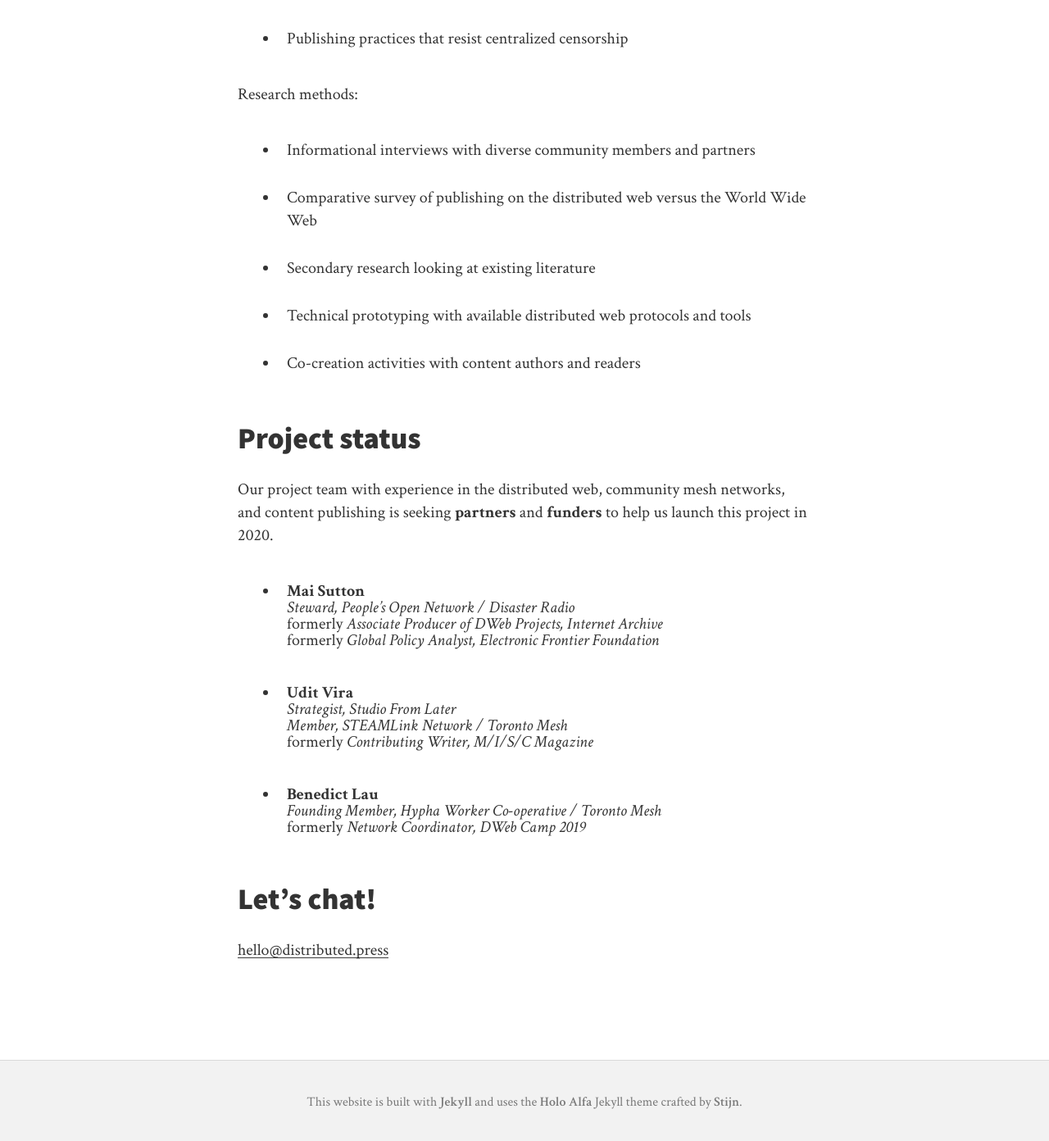
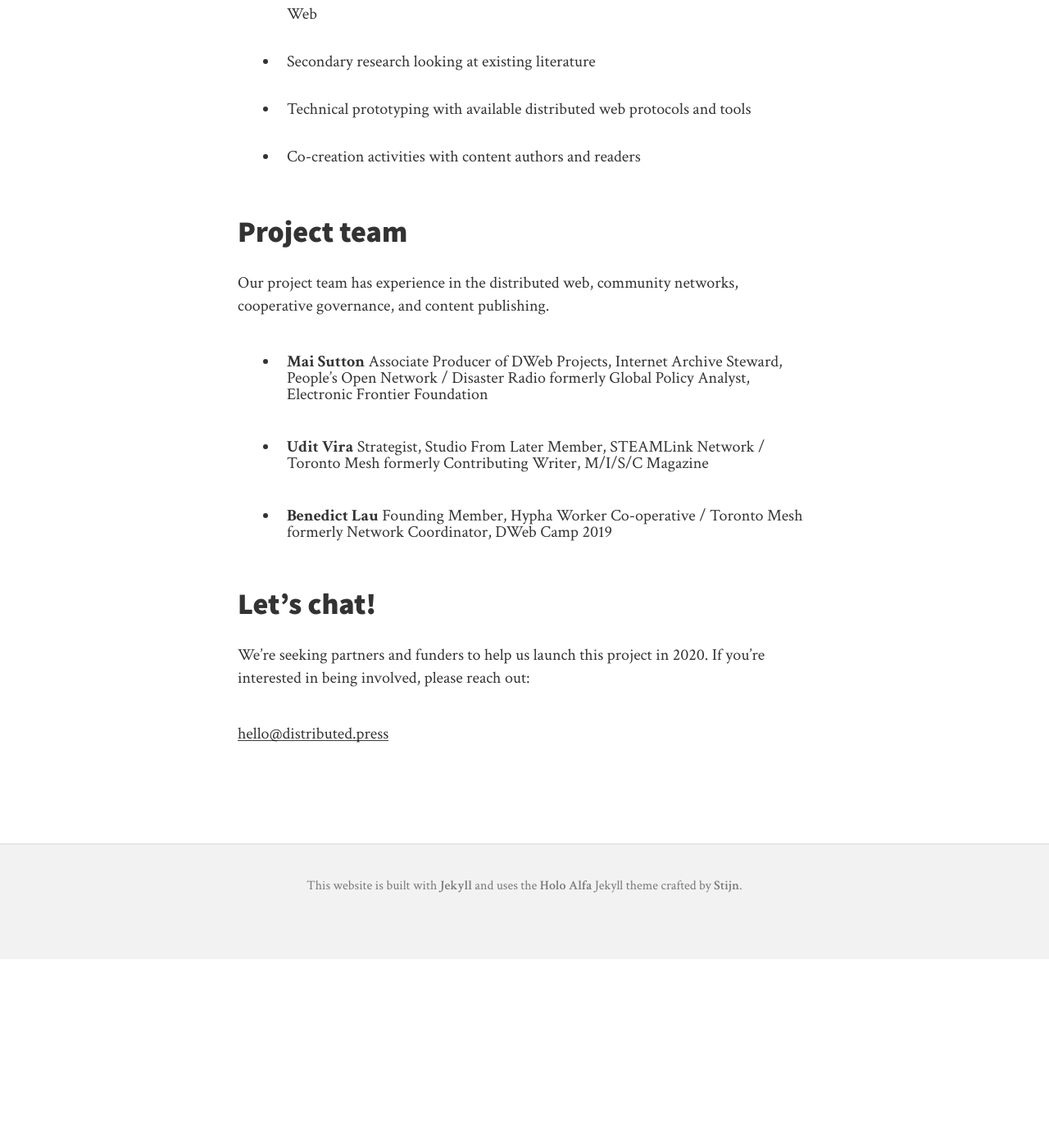
Before and after one commit to hyphacoop/distributed.press, a Jekyll site: the page built from index.md, in a window 1280 px wide and 1400 px high, scrolled down 5197 px. Shown: the top 1392 px of the window at 82% size. Built offline with Jekyll 4.4.1, drawn with Linux system fonts in a browser that asks for light colours; nearby versions of some CDN libraries; our own code applies the rules of GitHub Pages for plain Markdown files; the list of posts is cut into pages by our own code; after the commit the page ends 6367 px from its top, so only the background shows below that; some of the changed text lies outside the part shown.

Commit message:
Update landing page copy

```diff
--- a/index.md
+++ b/index.md
@@ -1,6 +1,8 @@
+*We’re soon launching [COMPOST](https://compost.digital), a magazine about the digital commons, telling stories about people building the Internet as a shared resource. The new site is coming soon so stay tuned!*
+
 ## Our Vision
 
-We are building the _Distributed Press_—a beginner friendly, open-source publishing tool for the distributed web. Aiming to empower authors, _Distributed Press_ utilizes the distributed web to amplify free expression worldwide, while exposing sources of misinformation.
+We are building the _Distributed Press_ — a beginner friendly, open-source publishing tool for the distributed web. Aiming to empower authors, _Distributed Press_ utilizes the distributed web to amplify free expression worldwide, while exposing sources of misinformation.
 
 We all have a sense of the wide-ranging and complex issues facing publishing today: political censorship, disinformation, walled gardens, and the [decline of independent media][decline of independent media]. Yet the solutions to these challenges remain unclear. Working with authors, audiences, and distributed web communities, we hope to co-develop new tools, in order to make publishing fair, democratic, and dignified for all.
 
@@ -28,18 +30,11 @@
 [influence political outcomes]: https://en.wikipedia.org/wiki/Facebook%E2%80%93Cambridge_Analytica_data_scandal
 [anti-competitive market]: https://ec.europa.eu/commission/presscorner/detail/en/IP_19_1770
 
-## The distributed web is an emerging democratic alternative
+## The distributed web presents emerging alternatives
 
 ![distributed-press-1](img/distributed-press-1.svg)
 
-A [vibrant and growing community][vibrant and growing community] is re-imagining the web, where "users" are first-class participants.
-
-> Beaker's success so far has been making authoring and publishing a first-class experience of the web, not as data submitted to a server, but as actual HTML sites authored from scratch. It's a love letter to the web's original design: "the creation of new links and new material by readers, [so that] authorship becomes universal".
->
-> -- André Staltz, _[The Year Tech Giants Peaked – 2018, A Retrospective][The Year Tech Giants Peaked – 2018, A Retrospective]_
-
-[vibrant and growing community]: https://kumu.io/DigLife/decentralized-tech
-[The Year Tech Giants Peaked – 2018, A Retrospective]: https://staltz.com/the-year-tech-giants-peaked-2018-a-retrospective.html#peer-to-peer-grassroots
+The promise of the Distributed Web (DWeb) is that it gives everyone the ability to control their digital networks and platforms. In distributed networks, the underlying code, data, and network infrastructure are managed by many.
 
 ## We are trapped by network effects
 
@@ -76,6 +71,9 @@
 [OONI Probe]: https://ooni.org/nettest/
 [offline mesh networks]: https://edgeryders.eu/t/a-radically-new-internet-a-study-on-p2p-protocols-and-mesh-networks/9802
 
+**Our goal over the next three years is to deploy and maintain an open source tool that authors can use to publish content to the DWeb and WWW.** The tool will streamline distribution and monetization on the DWeb, editorial and fact checking, and guide authors to establish creator owned cooperative publications. In turn, the tool will be sustained by the federation of cooperative publications it enables.
+
+
 ## Research will be made public for a wider community of researchers and developers
 
 Research topics:
@@ -92,25 +90,26 @@
 - Technical prototyping with available distributed web protocols and tools
 - Co-creation activities with content authors and readers
 
-## Project status
-
-Our project team with experience in the distributed web, community mesh networks, and content publishing is seeking **partners** and **funders** to help us launch this project in 2020.
+## Project team
+Our project team has experience in the distributed web, community networks, cooperative governance, and content publishing.
 
 - **Mai Sutton**
-  _Steward, People's Open Network / Disaster Radio_
-  formerly _Associate Producer of DWeb Projects, Internet Archive_
-  formerly _Global Policy Analyst, Electronic Frontier Foundation_
+Associate Producer of DWeb Projects, Internet Archive
+Steward, People’s Open Network / Disaster Radio
+formerly Global Policy Analyst, Electronic Frontier Foundation
 
 - **Udit Vira**
-  _Strategist, Studio From Later_
-  _Member, STEAMLink Network / Toronto Mesh_
-  formerly _Contributing Writer, M/I/S/C Magazine_
+Strategist, Studio From Later
+Member, STEAMLink Network / Toronto Mesh
+formerly Contributing Writer, M/I/S/C Magazine
 
 - **Benedict Lau**
-  _Founding Member, Hypha Worker Co-operative / Toronto Mesh_
-  formerly _Network Coordinator, DWeb Camp 2019_
+Founding Member, Hypha Worker Co-operative / Toronto Mesh
+formerly Network Coordinator, DWeb Camp 2019
 
-## Let's chat!
+
+## Let’s chat!
+We’re seeking partners and funders to help us launch this project in 2020. If you’re interested in being involved, please reach out:
 
 [hello@distributed.press][hello@distributed.press]
 
```
